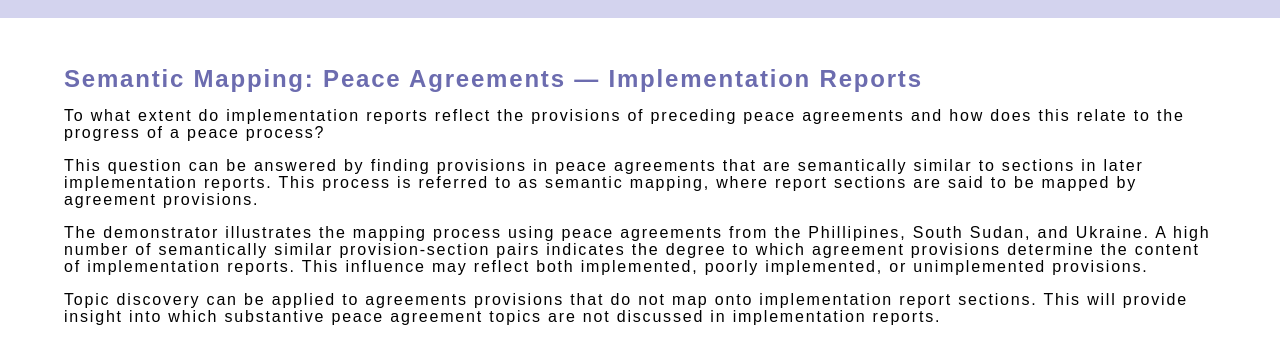
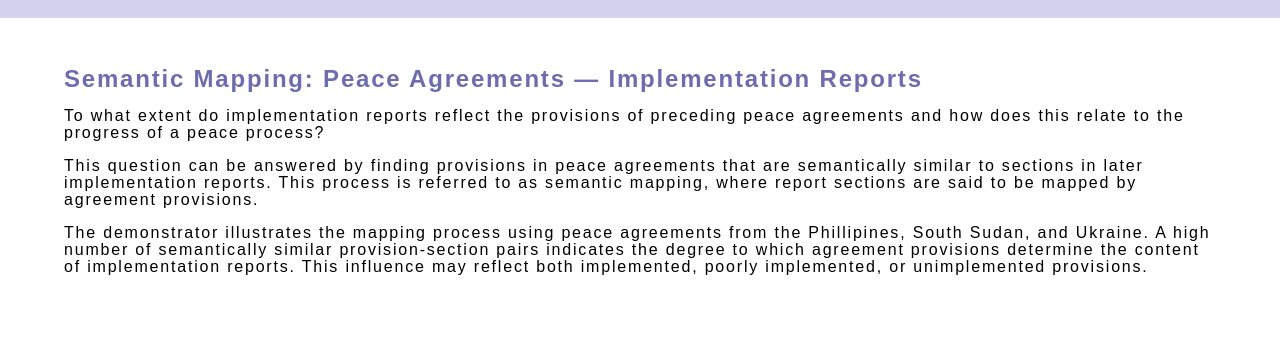
Before and after one commit to peacerep/agreement-report-mapping, a plain HTML site: page index.html in a window 1280 px wide. Shown: the part 112-476 px from the top of the page. Drawn offline with Linux system fonts and the light colour scheme.

Commit message:
Update index.html

```diff
--- a/index.html
+++ b/index.html
@@ -54,10 +54,6 @@
 					determine the content of implementation reports. This influence may reflect both implemented, poorly implemented, or
 					unimplemented provisions.
 				</p>
-				<p>
-					Topic discovery can be applied to agreements provisions that do not map onto implementation report sections. This will provide insight
-					into which substantive peace agreement topics are not discussed in implementation reports.
-				</p>
 
 			</div>
 		</div>
```
